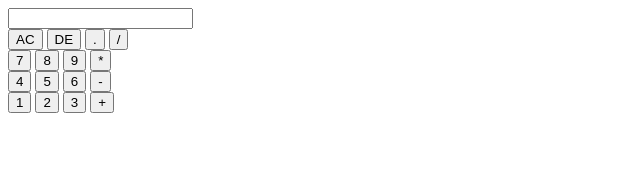
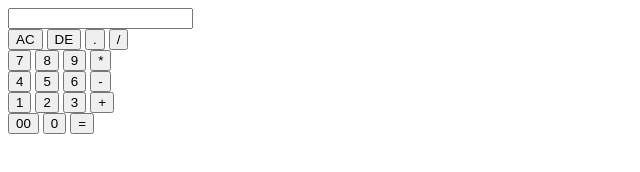
Before and after one commit to AlvarezFer/Calculator, a plain HTML site: page calculadorajs.html in a window 1280 px wide. Shown: the whole page, without its empty margins (0-640 px from the left). Drawn offline with Linux system fonts and the light colour scheme.

Commit message:
Se agregaron botones 00 0 y operador =

```diff
--- a/calculadorajs.html
+++ b/calculadorajs.html
@@ -59,6 +59,14 @@
 
 </div>
 
+<div>
+    <input type="button" value="00" onclick=" display.value += '00' " >
+    <input type="button" value="0" onclick=" display.value += '0' " >
+    <input type="button" value="=" class="equal operator"  onclick=" display.value = eval(display,value) ">
+
+
+
+</div>
 
 
 
```
